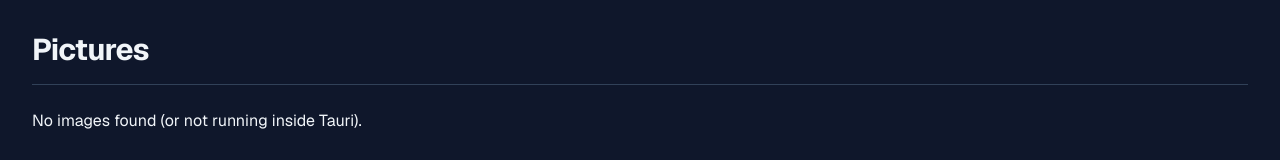
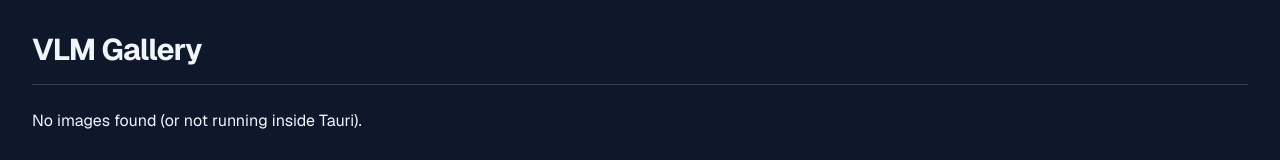
Before and after one commit to dzur658/T3-Gallery-Tauri, a Next.js app: page / in a window 1280 px wide. Shown: the top 160 px of the page. Built offline with nearby package versions, Linux system fonts and the light colour scheme.

Commit message:
Change product name + title (tauri conf) and h1 in `page.tsx` to VLM Gallery

```diff
--- a/src-tauri/tauri.conf.json
+++ b/src-tauri/tauri.conf.json
@@ -1,6 +1,6 @@
 {
   "$schema": "../../../node_modules/@tauri-apps/cli/config.schema.json",
-  "productName": "T3 Gallery Adapted",
+  "productName": "VLM Gallery",
   "version": "0.1.0",
   "identifier": "com.tauri.dev",
   "build": {
@@ -12,7 +12,7 @@
   "app": {
     "windows": [
       {
-        "title": "T3 Gallery Adapted",
+        "title": "VLM Gallery",
         "width": 800,
         "height": 600,
         "resizable": true,
--- a/src/app/page.tsx
+++ b/src/app/page.tsx
@@ -136,7 +136,7 @@
 
   return (
     <main className="p-8 bg-slate-900 min-h-screen text-slate-100">
-      <h1 className="text-3xl font-bold tracking-tight mb-6 border-b border-slate-700 pb-4">Pictures</h1>
+      <h1 className="text-3xl font-bold tracking-tight mb-6 border-b border-slate-700 pb-4">VLM Gallery</h1>
       {images.length === 0 ? (
         <p>No images found (or not running inside Tauri).</p>
       ): (
@@ -186,7 +186,7 @@
 
       {storyPanelOpen && (
         <div className="fixed bottom-0 left-0 right-0 max-h-[60vh] overflow-y-auto bg-slate-800 border-t border-slate-700 p-8 z-40">
-          <h2 className="text-xl font-bold mb-4">The Story</h2>
+          <h2 className="text-xl font-bold mb-4">Story Generator</h2>
           {storyLoading && !story ? (
             <div className="flex items-center gap-3">
               <div className="w-6 h-6 border-2 border-slate-600 border-t-blue-400 rounded-full animate-spin"></div>
```
